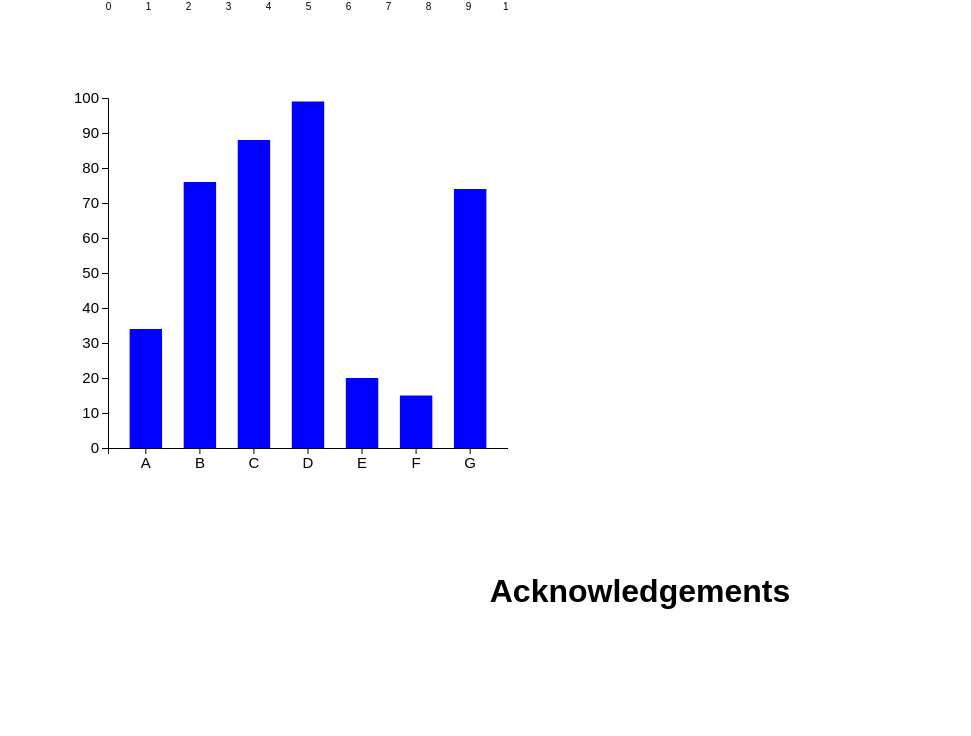
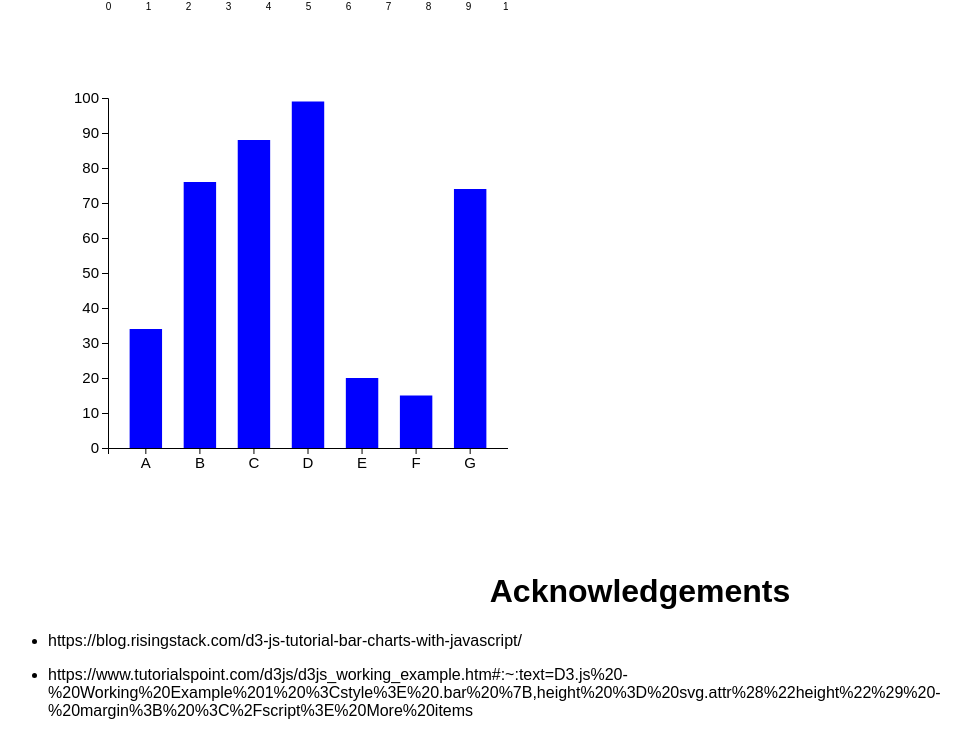
Before and after one commit to DS4200-Sec2-F22/hw-05-vee-oum5, a plain HTML site: page index.html in a window 1280 px wide. Shown: the part 536-1272 px from the top of the page, without its empty margins (0-971 px from the left). Before the commit the page ends 1168 px from the top, so only its background shows below. Drawn offline with Linux system fonts and the light colour scheme.

Commit message:
final code

```diff
--- a/index.html
+++ b/index.html
@@ -55,6 +55,9 @@
     </div>
     <!-- display all the resources that were used during the project-->
     <header><h1>Acknowledgements</h1></header>
+    <ul><li>https://blog.risingstack.com/d3-js-tutorial-bar-charts-with-javascript/</li></ul>
+    <ul><li>https://www.tutorialspoint.com/d3js/d3js_working_example.htm#:~:text=D3.js%20-%20Working%20Example%201%20%3Cstyle%3E%20.bar%20%7B,height%20%3D%20svg.attr%28%22height%22%29%20-%20margin%3B%20%3C%2Fscript%3E%20More%20items</li></ul>
+
     <script src="js/program.js"></script>
 </body>
 </html>
```
Also changed, not shown: 1 other file.
